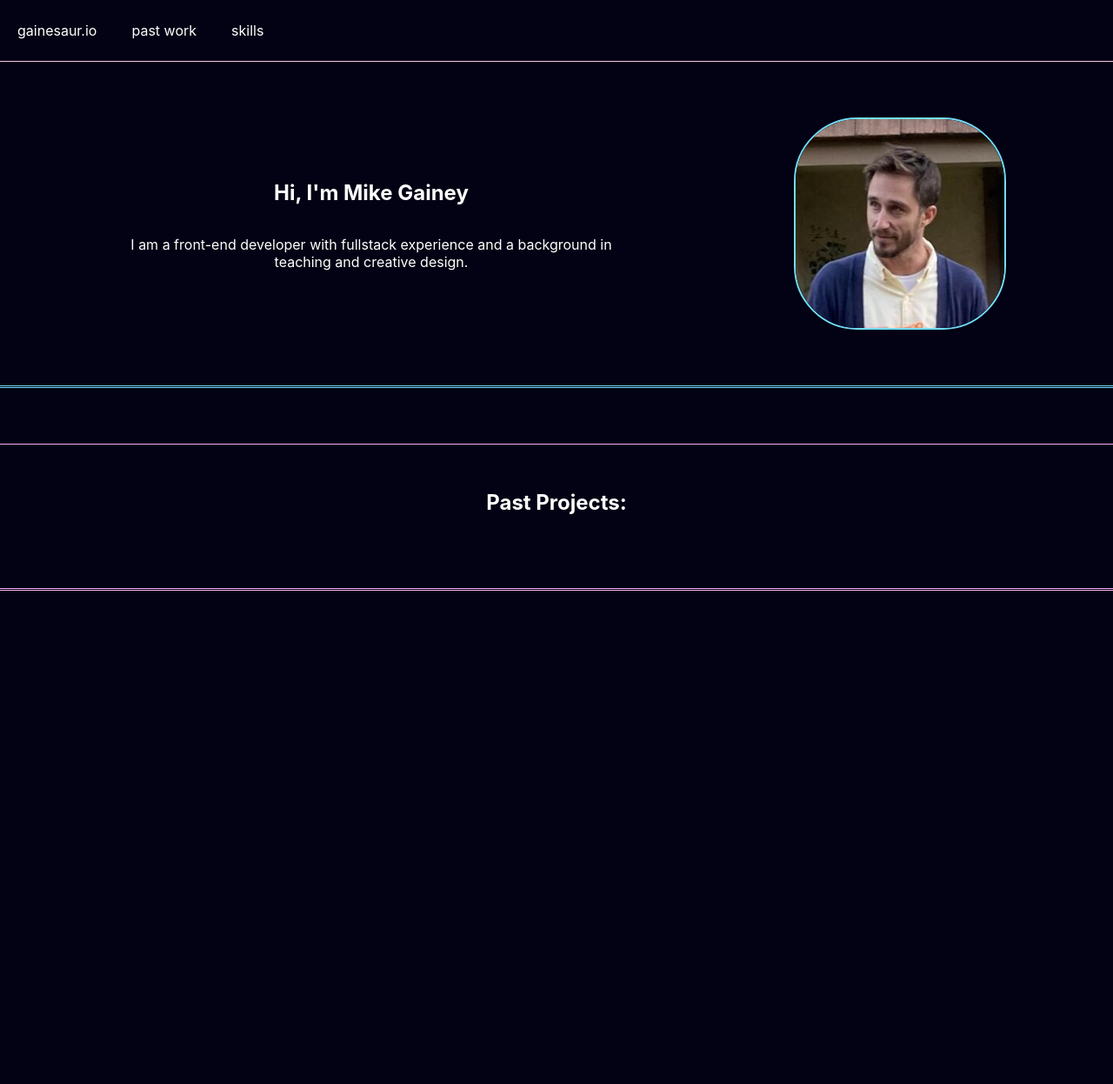
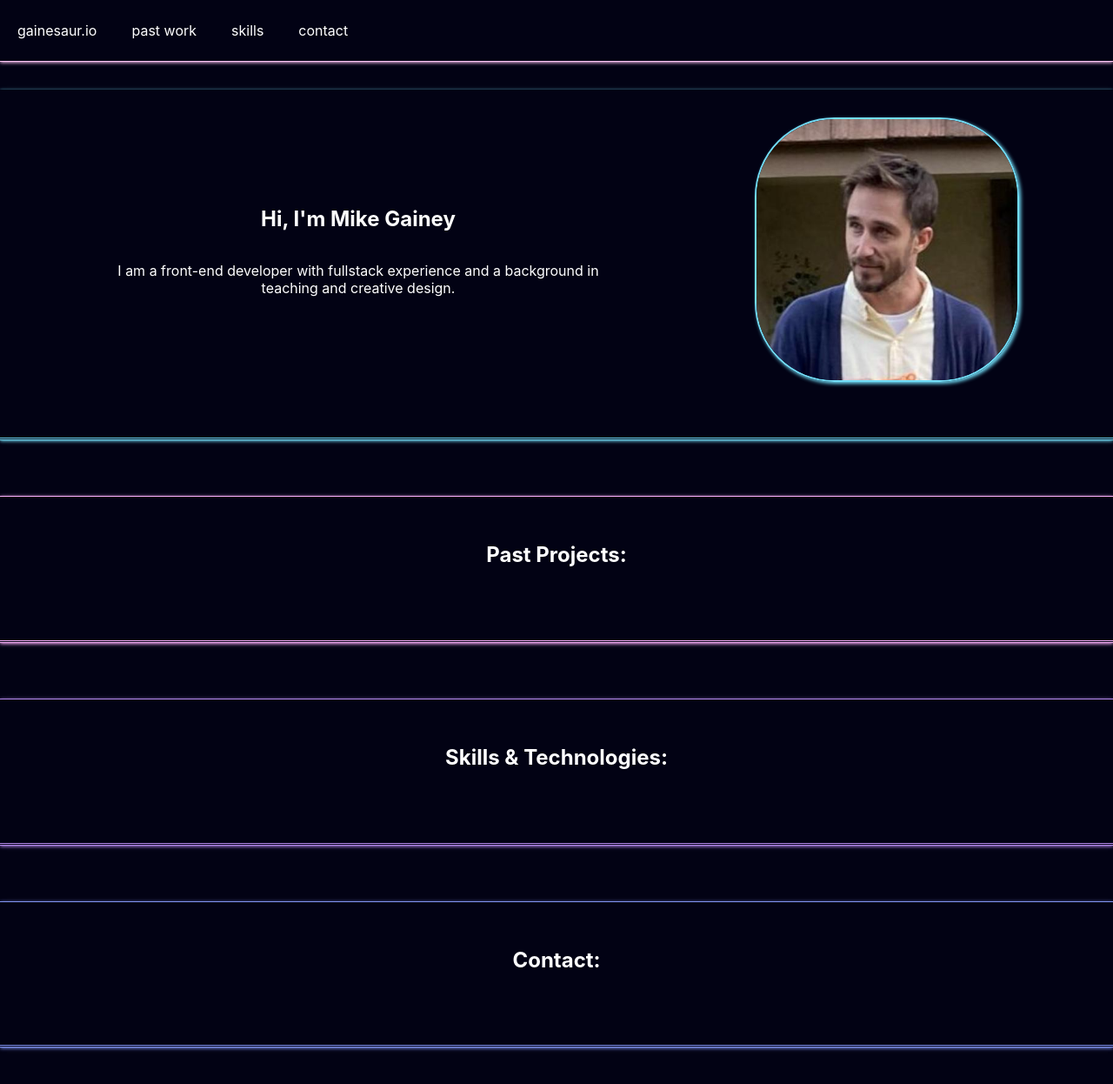
Before and after one commit to gainesaurus/portfolio, a React (Create React App) app: page / in a window 1280 px wide. Shown: the top 1246 px of the page at 87% size. Before the commit the page ends 1063 px from the top, so only its background shows below. Built offline with nearby package versions, Linux system fonts and the light colour scheme.

Commit message:
add container box shadow, other styling

```diff
--- a/src/App.css
+++ b/src/App.css
@@ -2,37 +2,8 @@
   text-align: center;
 }
 
-.App-logo {
-  height: 40vmin;
-  pointer-events: none;
+section {
+  width: calc(100%-4rem);
+  padding: 2rem 2rem 4rem 2rem;
+  margin-bottom: 4rem;
 }
-
-@media (prefers-reduced-motion: no-preference) {
-  .App-logo {
-    animation: App-logo-spin infinite 20s linear;
-  }
-}
-
-.App-header {
-  background-color: #282c34;
-  min-height: 100vh;
-  display: flex;
-  flex-direction: column;
-  align-items: center;
-  justify-content: center;
-  font-size: calc(10px + 2vmin);
-  color: white;
-}
-
-.App-link {
-  color: #61dafb;
-}
-
-@keyframes App-logo-spin {
-  from {
-    transform: rotate(0deg);
-  }
-  to {
-    transform: rotate(360deg);
-  }
-}
--- a/src/Components/About.module.css
+++ b/src/Components/About.module.css
@@ -1,16 +1,18 @@
 .container {
   display: flex;
   color: white;
-  border-bottom: 3px double var(--baseLtBlue);
+  border-bottom: 3px double var(--about);
+  box-shadow: 0 1px 4px var(--about);
   align-items: center;
   justify-content: space-around;
   margin-top: 2rem;
 }
 
 .headshot {
-  border: 2px solid var(--baseLtBlue);
+  border: 2px solid var(--about);
+  box-shadow: 2px 2px 4px var(--about);
   border-radius: 30%;
-  height: 240px;
+  height: 300px;
 }
 
 .description {
--- /dev/null
+++ b/src/Components/Contact.module.css
@@ -0,0 +1,12 @@
+.container {
+  display: flex;
+  justify-content: center;
+  border-top: 1px solid var(--contact);
+  border-bottom: 3px double var(--contact);
+  box-shadow: 0 1px 4px var(--contact);
+}
+
+.heading {
+  display: flex;
+  color: white;
+}
--- a/src/Components/Contact.tsx
+++ b/src/Components/Contact.tsx
@@ -1,8 +1,9 @@
-// import './Contact.module.css';
+import styles from './Contact.module.css';
 
 function Contact() {
   return (
-    <section className="container">
+    <section className={styles.container}>
+      <h2 className={styles.heading}>Contact:</h2>
     </section>
   );
 }
--- a/src/Components/Navbar.module.css
+++ b/src/Components/Navbar.module.css
@@ -4,7 +4,8 @@
   height: 70px;
   width: 100%;
   align-items: center;
-  border-bottom: 1px solid var(--basePink);
+  border-bottom: 1px solid var(--nav);
+  box-shadow: 0 1px 4px var(--nav);
   background-color: #020214;
   color: white;
   margin: 0;
--- a/src/Components/Navbar.tsx
+++ b/src/Components/Navbar.tsx
@@ -6,6 +6,7 @@ function Navbar() {
       <p className={styles.links}>gainesaur.io</p>
       <p className={styles.links}>past work</p>
       <p className={styles.links}>skills</p>
+      <p className={styles.links}>contact</p>
     </section>
   );
 }
--- a/src/Components/ProjectList.module.css
+++ b/src/Components/ProjectList.module.css
@@ -1,8 +1,9 @@
 .container {
   display: flex;
   justify-content: center;
-  border-top: 1px solid var(--baseLilac);
-  border-bottom: 3px double var(--baseLilac);
+  border-top: 1px solid var(--projects);
+  border-bottom: 3px double var(--projects);
+  box-shadow: 0 1px 4px var(--projects);
 }
 
 .heading {
--- /dev/null
+++ b/src/Components/SkillsList.module.css
@@ -0,0 +1,12 @@
+.container {
+  display: flex;
+  justify-content: center;
+  border-top: 1px solid var(--skills);
+  border-bottom: 3px double var(--skills);
+  box-shadow: 0 1px 4px var(--skills);
+}
+
+.heading {
+  display: flex;
+  color: white;
+}
--- a/src/Components/SkillsList.tsx
+++ b/src/Components/SkillsList.tsx
@@ -1,8 +1,9 @@
-// import './SkillsList.module.css';
+import styles from './SkillsList.module.css';
 
 function SkillsList() {
   return (
-    <section className="container">
+    <section className={styles.container}>
+      <h2 className={styles.heading}>Skills &amp; Technologies:</h2>
     </section>
   );
 }
--- a/src/index.css
+++ b/src/index.css
@@ -1,9 +1,9 @@
 :root {
-  --basePink: #fdc5f5;
-  --baseLilac: #f7aef8;
-  --basePurple: #b388eb;
-  --baseBlue: #8093f1;
-  --baseLtBlue: #72ddf7;
+  --nav: #fdc5f5;
+  --projects: #f7aef8;
+  --skills: #b388eb;
+  --contact: #8093f1;
+  --about: #72ddf7;
 }
 
 body {
@@ -16,12 +16,6 @@ body {
   -moz-osx-font-smoothing: grayscale;
 }
 
-section {
-  width: calc(100%-4rem);
-  padding: 2rem 2rem 4rem 2rem;
-  margin-bottom: 4rem;
-}
-
 code {
   font-family: source-code-pro, Menlo, Monaco, Consolas, 'Courier New',
     monospace;
```
